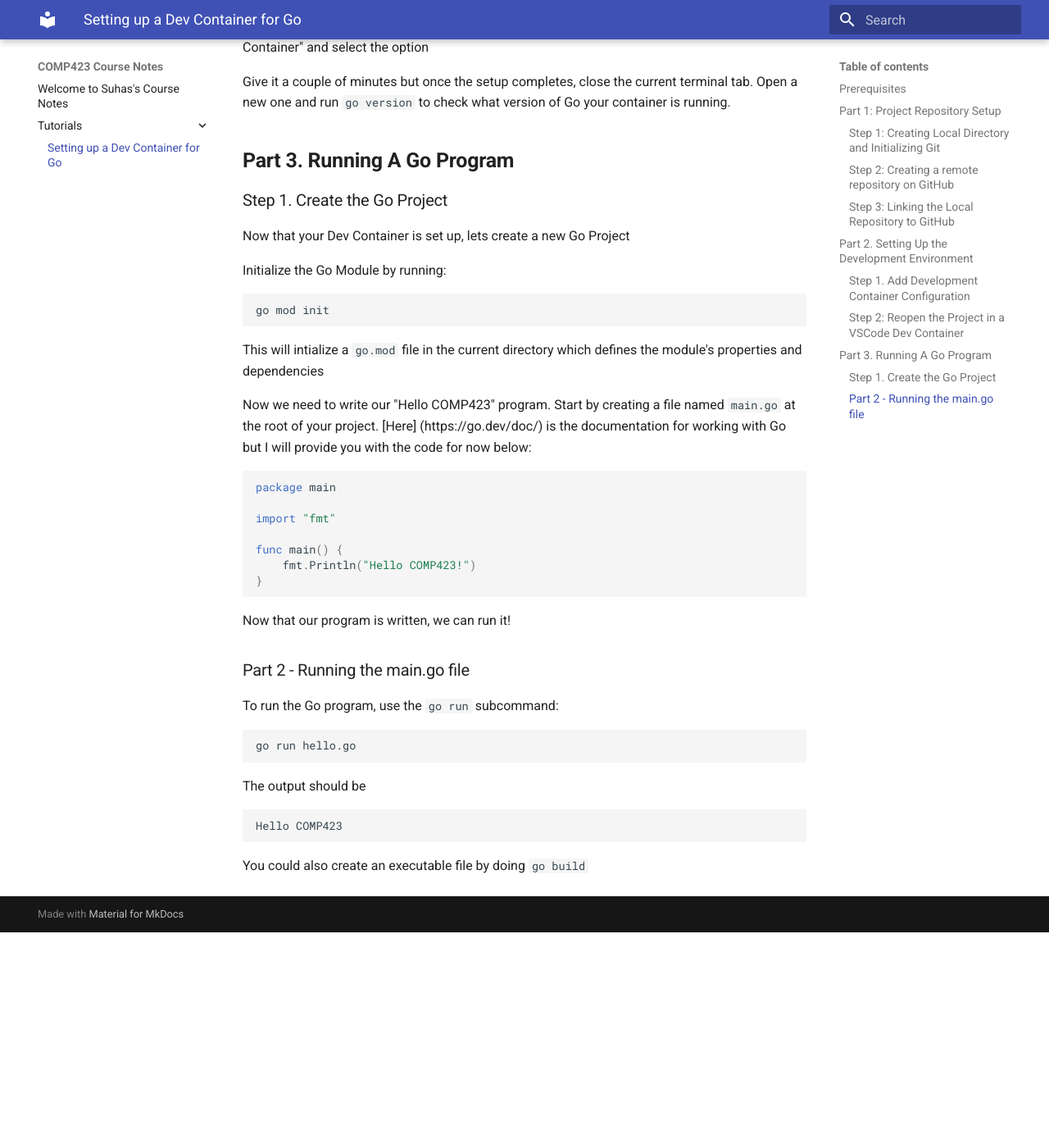
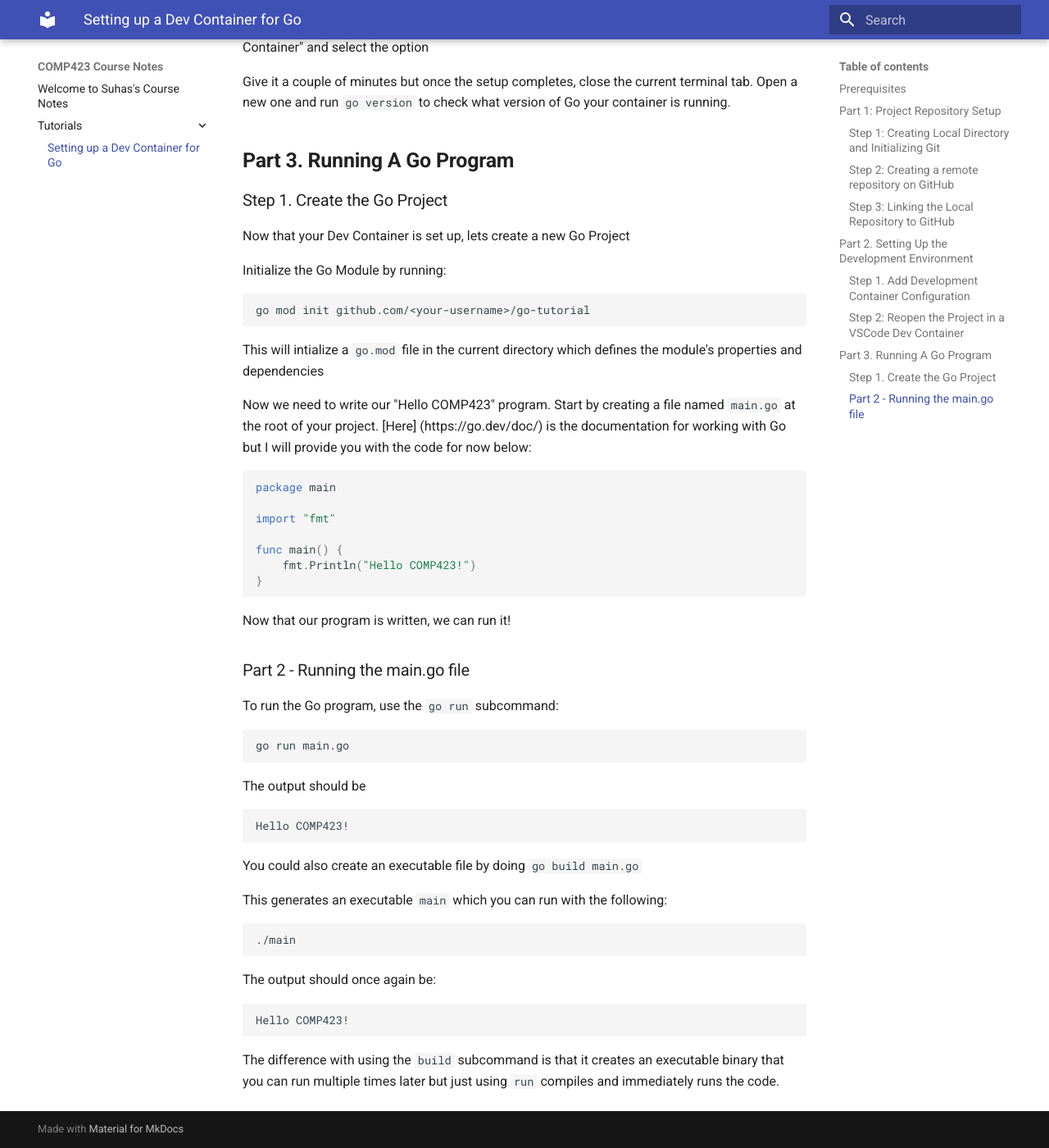
Before and after one commit to suhasp3/comp423-course-notes, an MkDocs documentation site: the page built from docs/tutorials/go-setup.md, in a window 1280 px wide and 1400 px high, scrolled down 2413 px. Shown: the whole window at 82% size. Built offline with MkDocs 1.6.1 and Material for MkDocs 9.7.7, drawn with Linux system fonts in a browser that asks for light colours; before the commit the page ends 3550 px from its top, so only the background shows below that.

Commit message:
Finished Draft of Go Tutorial

````diff
--- a/docs/tutorials/go-setup.md
+++ b/docs/tutorials/go-setup.md
@@ -88,7 +88,7 @@ Now that your Dev Container is set up, lets create a new Go Project
 
 Initialize the Go Module by running:
 ```bash
-go mod init
+go mod init github.com/<your-username>/go-tutorial
 ```
 This will intialize a `go.mod` file in the current directory which defines the module's properties and dependencies
 
@@ -109,12 +109,24 @@ Now that our program is written, we can run it!
 ### Part 2 - Running the main.go file
 To run the Go program, use the `go run` subcommand:
 ```bash
-go run hello.go
+go run main.go
 ```
 
 The output should be
 ```bash
-Hello COMP423
+Hello COMP423!
 ```
 
-You could also create an executable file by doing `go build`
+You could also create an executable file by doing `go build main.go`
+
+This generates an executable `main` which you can run with the following:
+```bash
+./main
+```
+
+The output should once again be:
+```bash
+Hello COMP423!
+```
+
+The difference with using the `build` subcommand is that it creates an executable binary that you can run multiple times later but just using `run` compiles and immediately runs the code.
````
